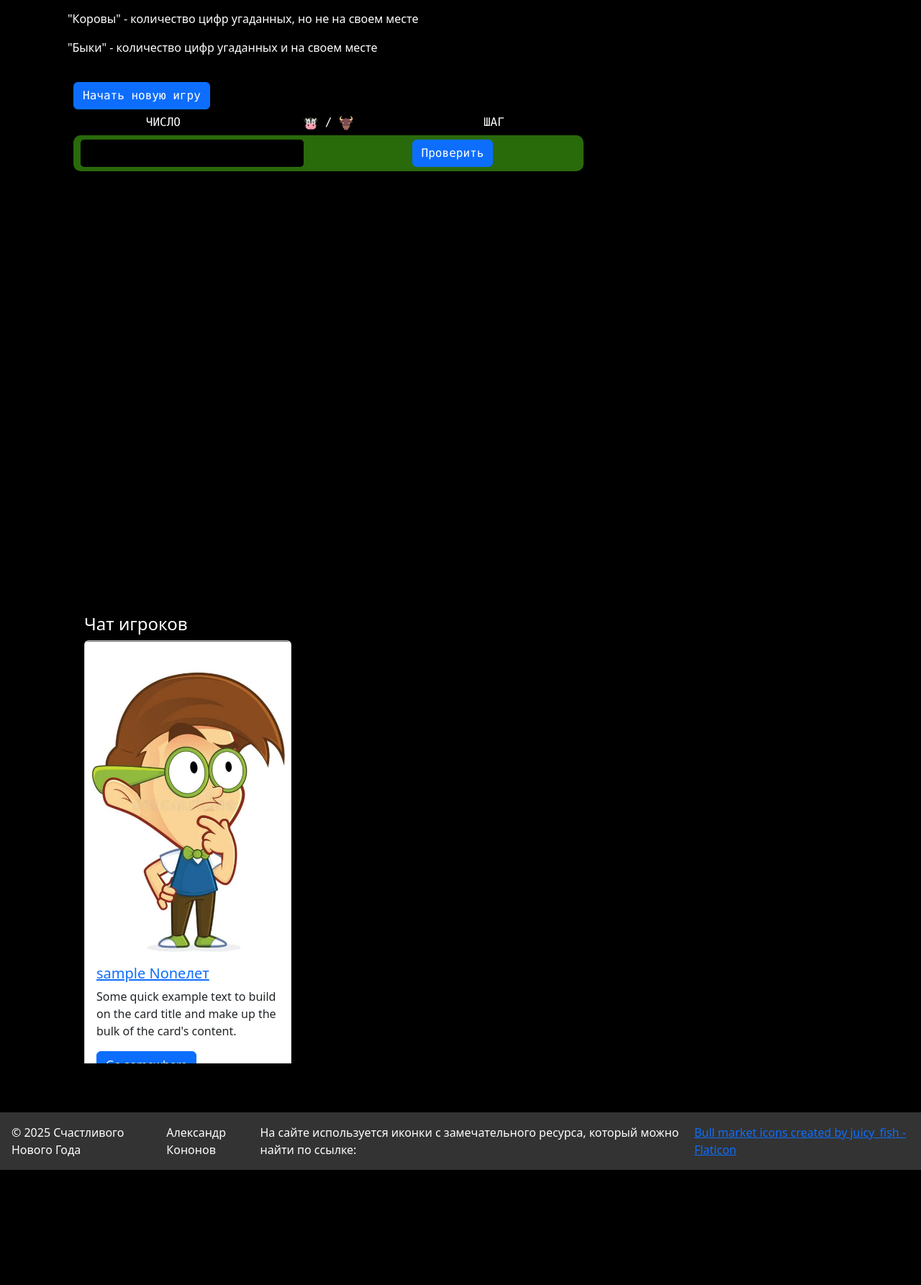
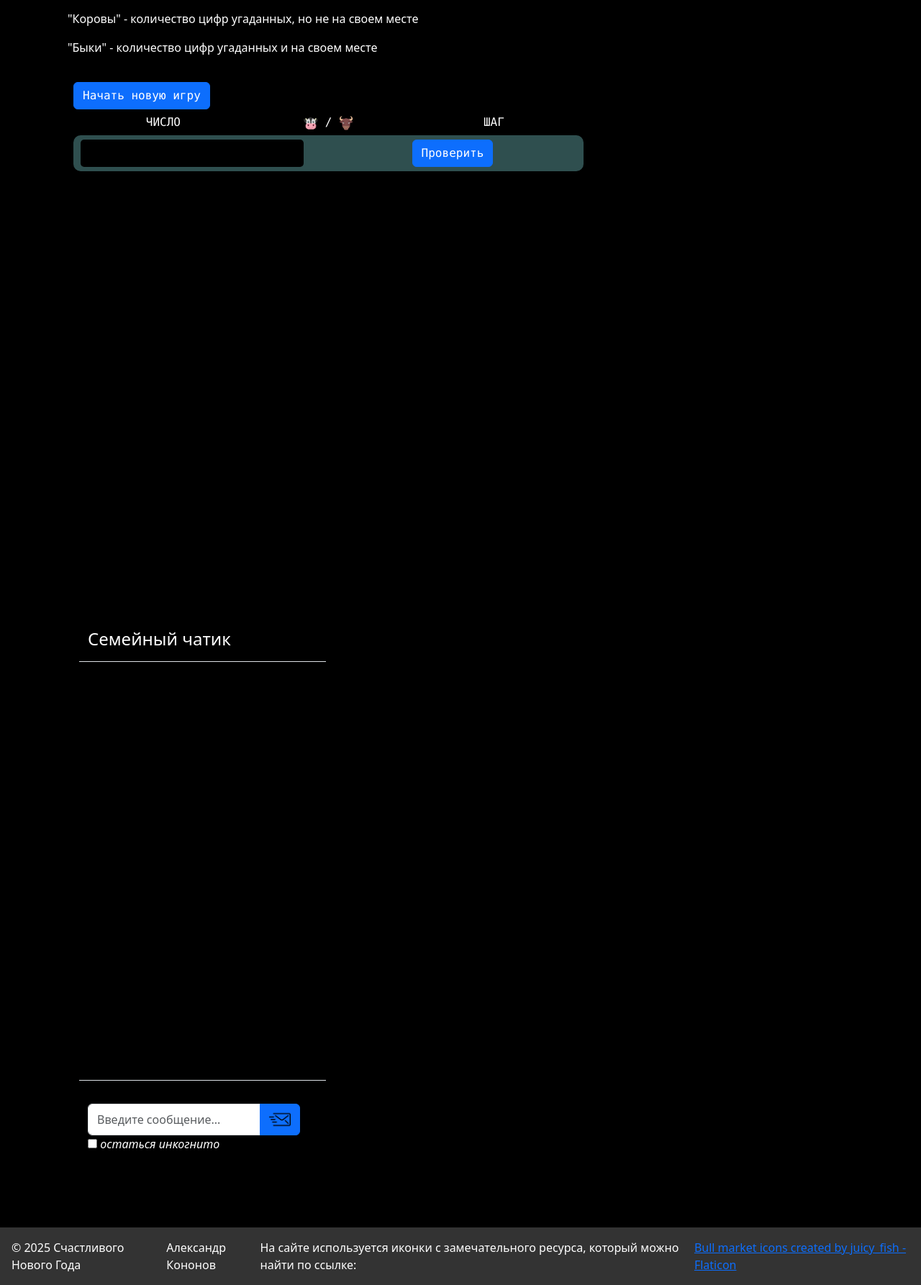
Before and after one commit to Alexzander19/CowAndBull, a Django app: page /deep/ in a window 1280 px wide. Shown: the part 306-2092 px from the top of the page at 72% size. Before the commit the page ends 1932 px from the top, so only its background shows below. Run offline with Django 5.2, Linux system fonts and the light colour scheme; the visitor is signed in with stand-in values (Sample User, id 1); data comes from the database, SQL or seed files in the repository; some libraries are stand-ins or nearby versions.

Commit message:
Фронт для семейного чата.
Сами сообщения пока не отправляются и не сохраняются (только через Админку можно). Но Налажена отправка сообщений инкогнито (так отображается на страничке) Также при выборе пользователя в чате можно отправить сообщение с отметкой, что это для него, либо отменить отправку для конкретного участника чата. Работаю над созданием формы.

```diff
--- a/COWandBULL/VisualStudio/cowandbool/cowandbool/mastermind/admin.py
+++ b/COWandBULL/VisualStudio/cowandbool/cowandbool/mastermind/admin.py
@@ -1,6 +1,7 @@
 from django.contrib import admin
-from users.models import User
+from users.models import User, Message
 
 # Register your models here.
 
 admin.site.register(User)
+admin.site.register(Message)
--- a/COWandBULL/VisualStudio/cowandbool/cowandbool/mastermind/views.py
+++ b/COWandBULL/VisualStudio/cowandbool/cowandbool/mastermind/views.py
@@ -1,6 +1,6 @@
 from django.shortcuts import render
 
-from users.models import User
+from users.models import User, Message
 
 # Create your views here.
 
@@ -17,7 +17,8 @@ def test_show(request):
 def test_deepseek(request):
 
     users=User.objects.all()
-    return render(request,'mastermind/DeepSeek2.html',{'users': users})
+    messages=Message.objects.all()
+    return render(request,'mastermind/DeepSeek2.html',{'users': users, 'messages': messages})
 
 def fireworks(request):
 
--- a/COWandBULL/VisualStudio/cowandbool/cowandbool/static/css/style.css
+++ b/COWandBULL/VisualStudio/cowandbool/cowandbool/static/css/style.css
@@ -72,6 +72,13 @@ body {
   overflow-y: auto;
 }
 
+.user-name-in-chat {
+  border-style: solid;
+  border-width: 0px 0px 1px 0px;
+  border-color: white;
+  color: white !important ;
+
+}
 /* Адаптивная верстка */
 @media (max-width: 768px) {
   .game-column {
@@ -287,7 +294,8 @@ thead,
 }
 
 #div-table-interactive {
-  background-color: rgb(41 106 11);
+  /* background-color: rgb(41 106 11); */
+  background-color: darkslategrey;
 
 }
 
--- a/COWandBULL/VisualStudio/cowandbool/cowandbool/static/js/function.js
+++ b/COWandBULL/VisualStudio/cowandbool/cowandbool/static/js/function.js
@@ -2,6 +2,31 @@
 //NUM1 число загаданное
 //NUM2  число проверяемое на соответствие загаданному
 // хотя нет разницы какое из них какое число
+
+function message_to_user_set(send_to_username) {
+    // alert(send_to_username);
+
+    let message_to_username = document.getElementById('message_to_username');
+    let unset_message_to_username = document.getElementById('unset_message_to_username');
+
+    // message_to_username.TEXT_NODE = "send_to_username";
+
+    message_to_username.textContent = "для " + send_to_username;
+    unset_message_to_username.textContent = " отменить"
+
+    return false;
+}
+
+function message_to_user_unset() {
+
+    let message_to_username = document.getElementById('message_to_username');
+    let unset_message_to_username = document.getElementById('unset_message_to_username');
+
+    message_to_username.textContent = "";
+    unset_message_to_username.textContent = "";
+
+    return false;
+}
 
 
 function countCowBull(NUM1,NUM2){
@@ -283,7 +308,7 @@ function addRow(id,userNUM, cowBull){
     let timeSpend = document.getElementById('time')
 
     //console.log(timeStart)
-    timeSpend.innerHTML = Math.floor(((performance.now() - timeStart) / 1000 / 60 )) + ' м. ' + Math.round((((performance.now() - timeStart) / 1000) % 60)) + ' c.';
+    timeSpend.innerHTML = Math.floor(((performance.now() - timeStart) / 1000 / 60 )) + 'м.' + Math.round((((performance.now() - timeStart) / 1000) % 60)) + 'c.';
 
 
 }
--- a/COWandBULL/VisualStudio/cowandbool/cowandbool/templates/mastermind/deepSeek2.html
+++ b/COWandBULL/VisualStudio/cowandbool/cowandbool/templates/mastermind/deepSeek2.html
@@ -32,26 +32,10 @@
                     </div>
                     <div class="table-col">ШАГ</div>
                   </div>
-                  <!-- <div class="table-row" >
-                    <div class="table-col">1234</div>
-                    <div class="table-col">1 / 2</div>
-                    <div class="table-col">1</div>
-                  </div>
-                  <div class="table-row">
-                    <div class="table-col">1234</div>
-                    <div class="table-col">1 / 2</div>
-                    <div class="table-col">1</div>
-                  </div>
-                  <div class="table-row">
-                    <div class="table-col">1234</div>
-                    <div class="table-col">1 / 2</div>
-                    <div class="table-col">1</div>
-                  </div> -->
-
 
                   <div class="table-row " id = "div-table-interactive">
                     <div class="table-col align-left">
-                      <input id="userInput" autocomplete="off" class="table-input" >
+                      <input id="userInput" autocomplete="off" class="table-input" aria-label="userInput">
                     </div>
                     <div class="table-col">
                     <span id = 'timetext'> </span> <span id = 'time'></span>
@@ -66,56 +50,141 @@
 
 
 
-                    <!-- onclick="startGame();return false" -->
-                <!-- <table  id="myTable"> -->
-                    <!-- <caption>
-                      ИГРА в КОРОВ-БЫКОВ (4 цифры от 0 до 9)
-                    </caption> -->
-                    <!-- <thead>
+            </div>
+        </div>
 
 
-                      <tr> -->
-                        <!-- <th  scope="col">ВЫ НАЗВАЛИ ЧИСЛО</th>
-                        <th scope="col">ЗДЕСЬ КОРОВ / БЫКОВ</th>
-                        <th scope="col">ШАГ</th> -->
 
-                        <!-- <th scope="col" > <pre> ЧИСЛО ЗДЕСЬ КОР / БЫК    | ШАГ </pre></th>
+        <!-- Колонка чата -->
+    <div class="col-12 col-md-4">
+            <!-- <div class="chat-column"> -->
+                <!-- <h4>Чат игроков</h4>
+                <div class="chat-messages"> -->
+                    <!-- Пример сообщений -->
 
-                      </tr>
-                    </thead>
-                    <tbody>
+                    <!-- {% for user in users %}
+                        <div class="card" style="width: 18rem;" >
+                            <img src={{user.avatar_pic.url}} class="card-img-top" alt="...">
+                            <div class="card-body">
+                                <h5 class="card-title"><a href = "#">{{user}} </a></h5>
+                                <p class="card-text">Some quick example text to build on the card title and make up the bulk of the card's content.</p>
+                                <a href="#" class="btn btn-primary">Go somewhere</a>
+                            </div>
+                        </div>
 
-                    </tbody>
-                    <tfoot>
-                      <tr>
-                        <th class = 'black-th'> </th>
+                    {% endfor %} -->
 
+                        <!-- Структура чата -->
+<div class="container-fluid vh-100 d-flex flex-column">
+  <!-- Заголовок чата -->
+  <div class="row py-3  border-bottom " style='background-color: blsck;' >
+      <div class="col d-flex align-items-center">
+          <h4 class="mb-0">Семейный чатик</h4>
+      </div>
+  </div>
 
-                      </tr>
-                      <tr> -->
-                        <!-- <div class = 'button-and-time'>
+  <!-- Область сообщений -->
+  <div class="row flex-grow-1 overflow-y-auto" style="background-color: black;">
+      <div class="col py-3" style="background-color: black;">
+          <!-- Сообщение от других -->
 
-                          <th class = 'button-and-time' >  <input id = 'userInput' class = 'userInputNumbers' autocomplete="off" > </input>
+          {% for message in messages %}
 
-                          <button type="button" class="btn btn-primary" onclick="cowBullUserTry();return false;">ПРОВЕРИТЬ</button>
+          <div class="row mb-3">
+              <div class="col-auto" >
 
-                          <span id = 'timetext'> </span> <span id = 'time'></span>
+                  <img
+                    {% if message.is_anonim %}
+                      src='/static/img/anonim.png'
+                      onclick= "message_to_user_set('Инкогнито'); return false;"
+                    {% else %}
+                      src={{message.from_user.avatar_pic.url}}
+                      name= {{message.from_user.username}}
+                      onclick= "message_to_user_set(this.getAttribute('name')); return false;"
 
-                          </th>  type="number"  -->
-                          <!-- <td id = 'time'></td> -->
-                        <!-- </div>
-                      </tr>
-
-                    </tfoot>
-                    <p>
-
-                    </p>
-                </table> -->
+                    {% endif %}
+                      class="rounded-circle" width="40" height="40" alt="From" >
 
 
 
               </div>
+              <div class="col">
+
+                  {% if user.username == message.from_user.username %}
+                  <div class="bg-primary rounded-3 p-3 shadow-sm">
+                    {% else %}
+                    <!--  Красивый зеленый цвет #75b798 !important -->
+                  <div class="bs-success-text-emphasis rounded-3 p-3 shadow-sm">
+                  {% endif %}
+
+                      {% if message.is_anonim %}
+                      <div class="text-muted small user-name-in-chat" >Инкогнито
+                      {% else %}
+                      <div class="text-muted small user-name-in-chat">{{message.from_user.username}}
+                      {% endif %}
+
+                      {% if message.to_user != NULL%}
+                      для {{message.to_user.username}}
+                      {% endif %}
                       </div>
+
+                      <div>{{message}}</div>
+                      <div class="text-end text-muted small mt-2">{{message.time_send}}</div>
+                  </div>
+              </div>
+          </div>
+
+          {% endfor %}
+
+          <!-- Ваше сообщение -->
+
+      </div>
+  </div>
+
+  <!-- Поле ввода -->
+  <div class="row bg-black border-top py-3">
+
+      <div class="row">
+        <div class="col">
+          <span id="message_to_username"> </span> <span id="unset_message_to_username" onclick="message_to_user_unset(); return false;"></span>
+        </div>
+      </div>
+
+      <div class="row">
+        <div class="col">
+
+            <form id = 'chatMessageInput' class="input-group mt-3">
+              <!-- <label for="input_message">Введите сообщение:</label> -->
+              <input type="text" name ="input_message" class="form-control " placeholder="Введите сообщение..." aria-label="message">
+              <button class="btn btn-primary" type="submit">
+                  <img src="/static/img/send_mail.png"  width="30" height="30" alt="send">
+              </button>
+            </form>
+        </div>
+      </div>
+
+      <div class="row">
+        <div class ="col">
+          <input type="checkbox" name="is_anonim" value="true" aria-label="message"><i> остаться инкогнито</i>
+        </div>
+      </div>
+
+      </div>
+  </div>
+</div>
+
+                    <!-- {% for i in "x"|ljust:"20" %}
+                        <div class="message">Игрок{{ forloop.counter }}: Сообщение {{ forloop.counter }}</div>
+                    {% endfor %} -->
+
+
+                </div>
+
+            </div>
+        </div>
+    </div>
+</div>
+
 
 
 <!-- Модальное окно -->
@@ -142,48 +211,9 @@
 </div>
 
 
-
-        <!-- Колонка чата -->
-        <div class="col-12 col-md-4">
-            <div class="chat-column">
-                <h4>Чат игроков</h4>
-                <div class="chat-messages">
-                    <!-- Пример сообщений -->
-
-                    {% for user in users %}
-                        <div class="card" style="width: 18rem;" >
-                            <img src={{user.avatar_pic.url}} class="card-img-top" alt="...">
-                            <div class="card-body">
-                                <h5 class="card-title"><a href = "#">{{user}} </a></h5>
-                                <p class="card-text">Some quick example text to build on the card title and make up the bulk of the card's content.</p>
-                                <a href="#" class="btn btn-primary">Go somewhere</a>
-                            </div>
-                        </div>
-
-                    {% endfor %}
-
-                    <!-- {% for i in "x"|ljust:"20" %}
-                        <div class="message">Игрок{{ forloop.counter }}: Сообщение {{ forloop.counter }}</div>
-                    {% endfor %} -->
+</body>
 
 
-                </div>
-                <form id="chatForm">
-                    <div class="input-group mt-3">
-                        <input type="text" class="form-control" placeholder="Ваше сообщение">
-                        <button class="btn btn-primary" type="submit">Отправить</button>
-                    </div>
-                </form>
-            </div>
-        </div>
-    </div>
-</div>
-
-<!-- Bootstrap JS -->
-<!-- <script src="https://cdn.jsdelivr.net/npm/bootstrap@5.3.0/dist/js/bootstrap.bundle.min.js"></script> -->
-</body>
-
-<!-- <script src="https://cdn.jsdelivr.net/npm/fireworks-js@latest/dist/index.umd.js"></script> -->
 <script src="{% static 'js/display.js' %}"></script>
 <script src="{% static 'js/function.js' %}"></script>
 <script src="{% static 'js/script.js' %}"></script>
--- a/COWandBULL/VisualStudio/cowandbool/cowandbool/users/views.py
+++ b/COWandBULL/VisualStudio/cowandbool/cowandbool/users/views.py
@@ -1,6 +1,6 @@
 from django.shortcuts import redirect, render
 
-from users.models import User
+from users.models import User, Message
 from users.forms import SignupForm
 
 # Create your views here.
@@ -27,3 +27,6 @@ def userlist(request):
   users=User.objects.all()
 
   return render(request,'users/userslist.html',{'users': users})
+
+def messages(request):
+  messages = Message.objects.all()
```
Also changed, not shown: COWandBULL/VisualStudio/cowandbool/cowandbool/cowandbool/settings.py (+5 -2 lines), COWandBULL/VisualStudio/cowandbool/cowandbool/users/models.py (+9 -1 lines), COWandBULL/VisualStudio/SCREEN/Чатик.bmp (added), COWandBULL/VisualStudio/cowandbool/cowandbool/static/img/anonim.png (added), COWandBULL/VisualStudio/cowandbool/cowandbool/static/img/avito-1716779422166-shot.jpg (added), COWandBULL/VisualStudio/cowandbool/cowandbool/static/img/image.jpg (added), COWandBULL/VisualStudio/cowandbool/cowandbool/static/img/send_mail.png (added), COWandBULL/VisualStudio/cowandbool/cowandbool/users/migrations/0007_message_is_anonim.py (added), COWandBULL/VisualStudio/cowandbool/cowandbool/users/migrations/0008_alter_message_to_user.py (added), COWandBULL/VisualStudio/cowandbool/cowandbool/users/migrations/0009_message_picture_message_time_send.py (added), 1 other file. Lines whose indentation alone changed are shown as unchanged.
